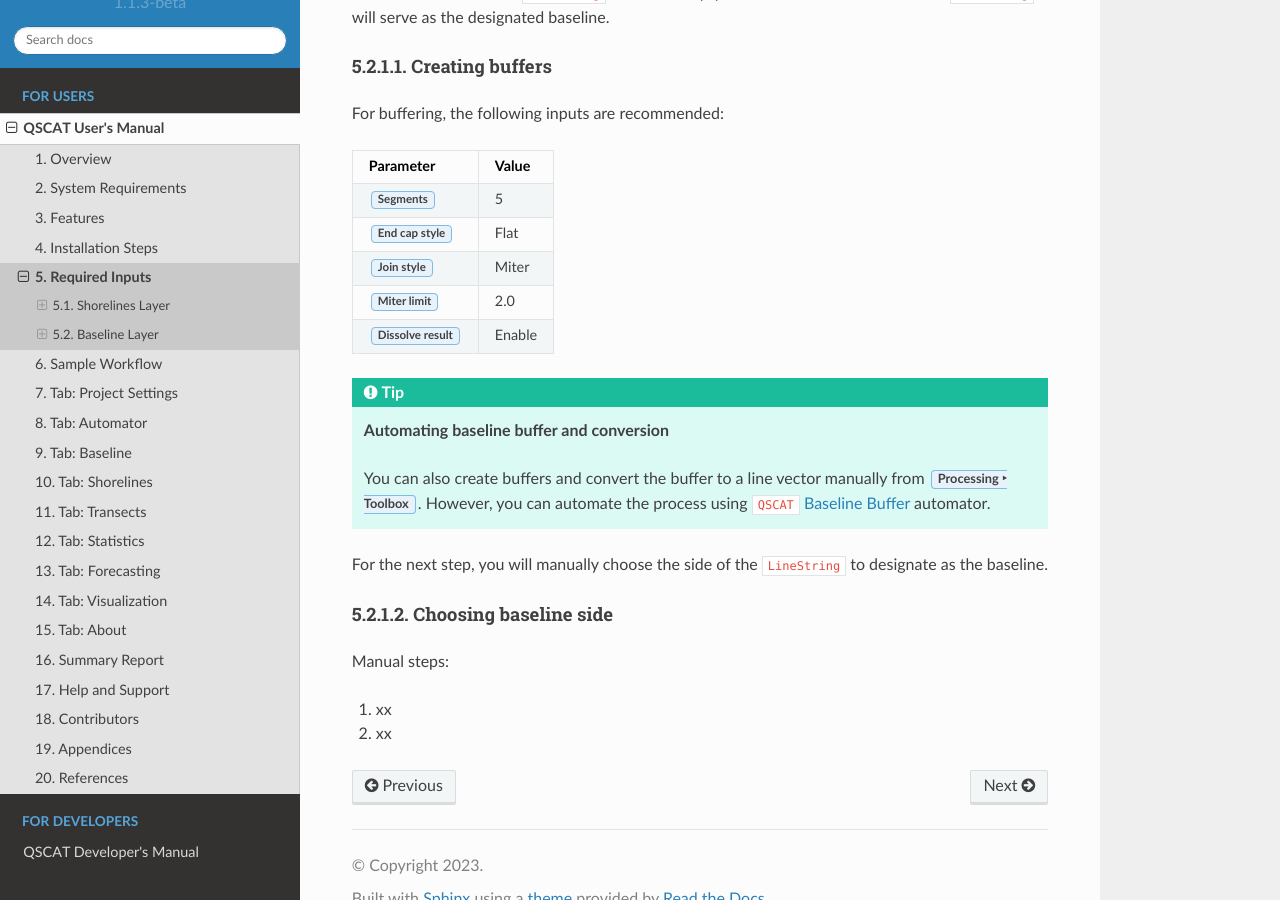
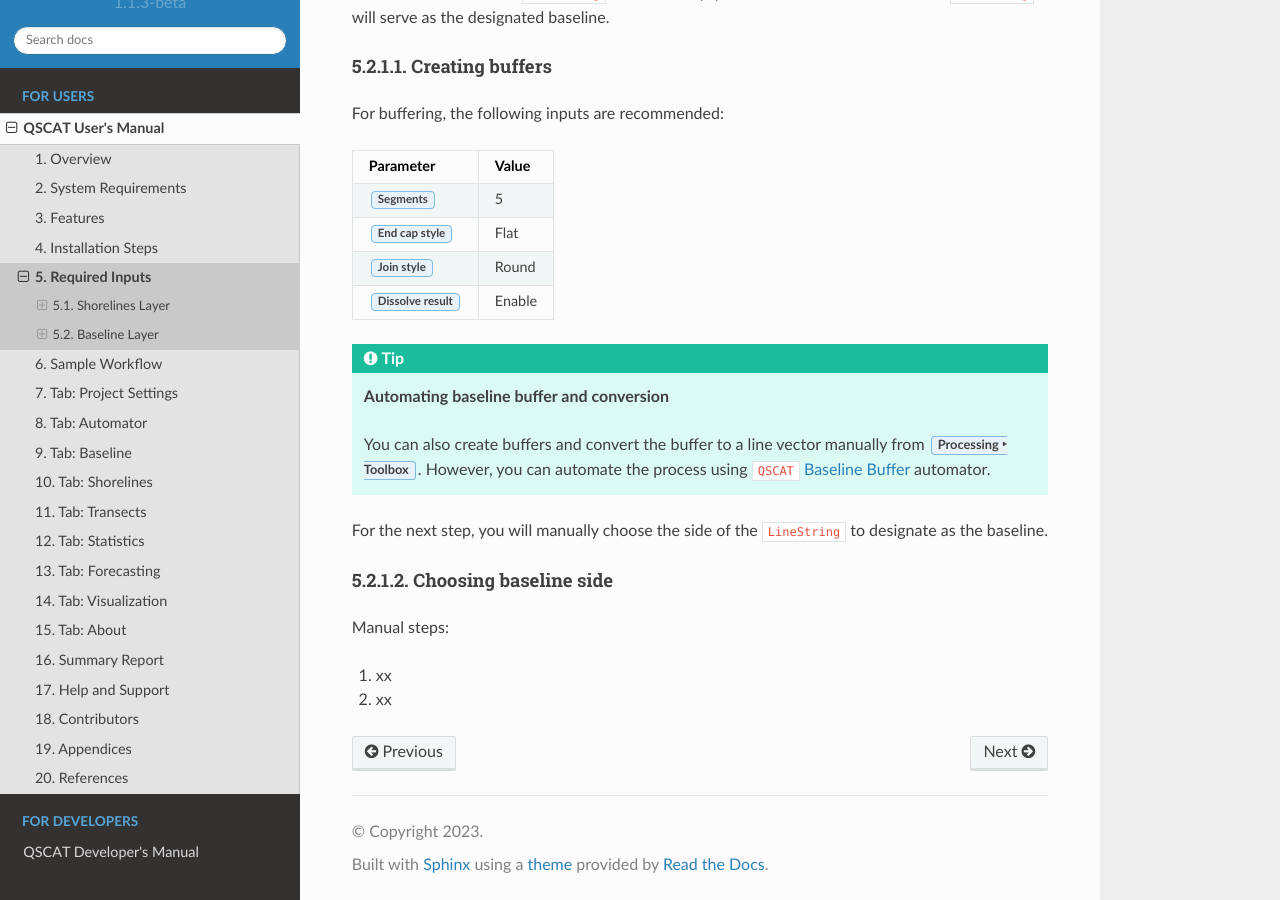
Before and after one commit to upmsi-coaster/qscat-docs, a Sphinx documentation site: the page built from docs/source/users_manual/plugin/required_inputs.rst, in a window 1280 px wide and 900 px high, scrolled down 2408 px. Built offline with Sphinx 7.4.7 and the Read the Docs theme 2.0.0, drawn with Linux system fonts in a browser that asks for light colours; cross-references to code outside the pages are shown as plain code.

Commit message:
Update required_inputs.rst

```diff
--- a/docs/source/users_manual/plugin/required_inputs.rst
+++ b/docs/source/users_manual/plugin/required_inputs.rst
@@ -82,8 +82,7 @@ Parameter                   Value
 =========================== ======
 :guilabel:`Segments`        5
 :guilabel:`End cap style`   Flat
-:guilabel:`Join style`      Miter
-:guilabel:`Miter limit`     2.0
+:guilabel:`Join style`      Round
 :guilabel:`Dissolve result` Enable
 =========================== ======
 
```
